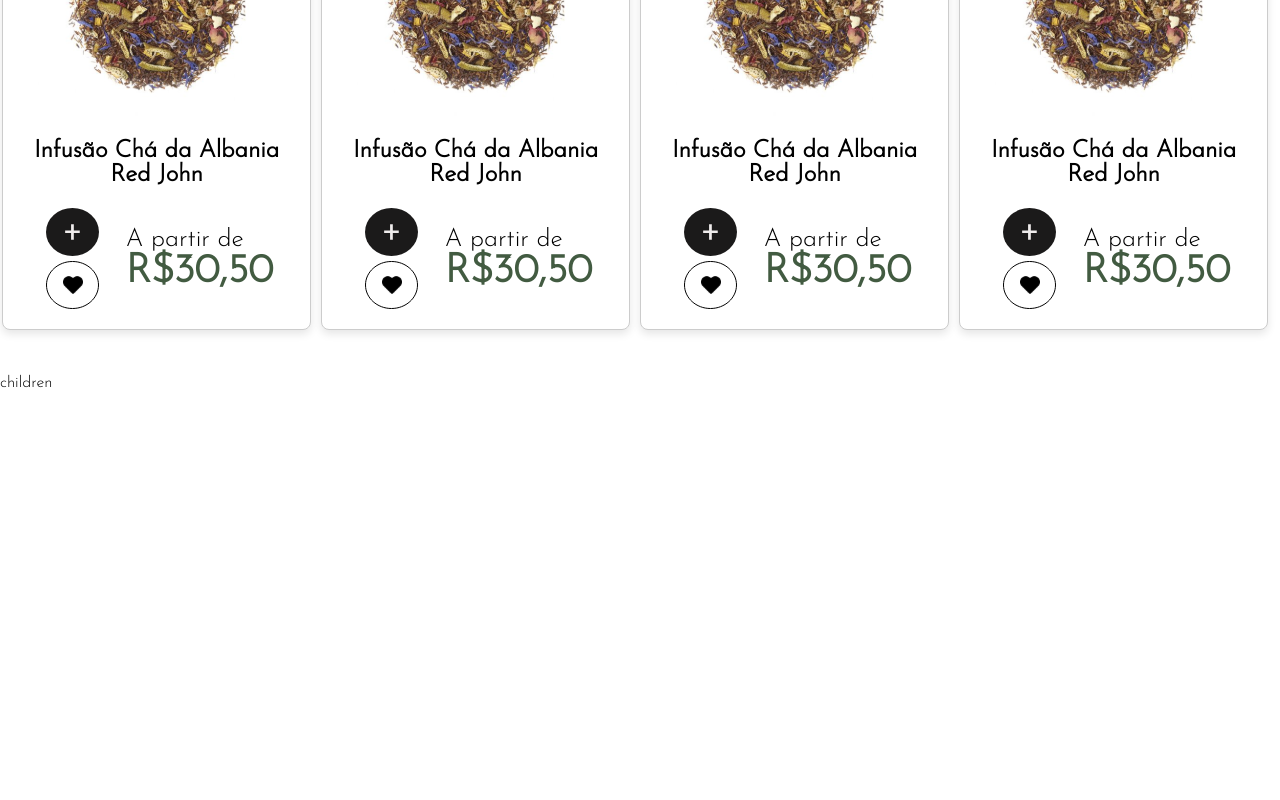
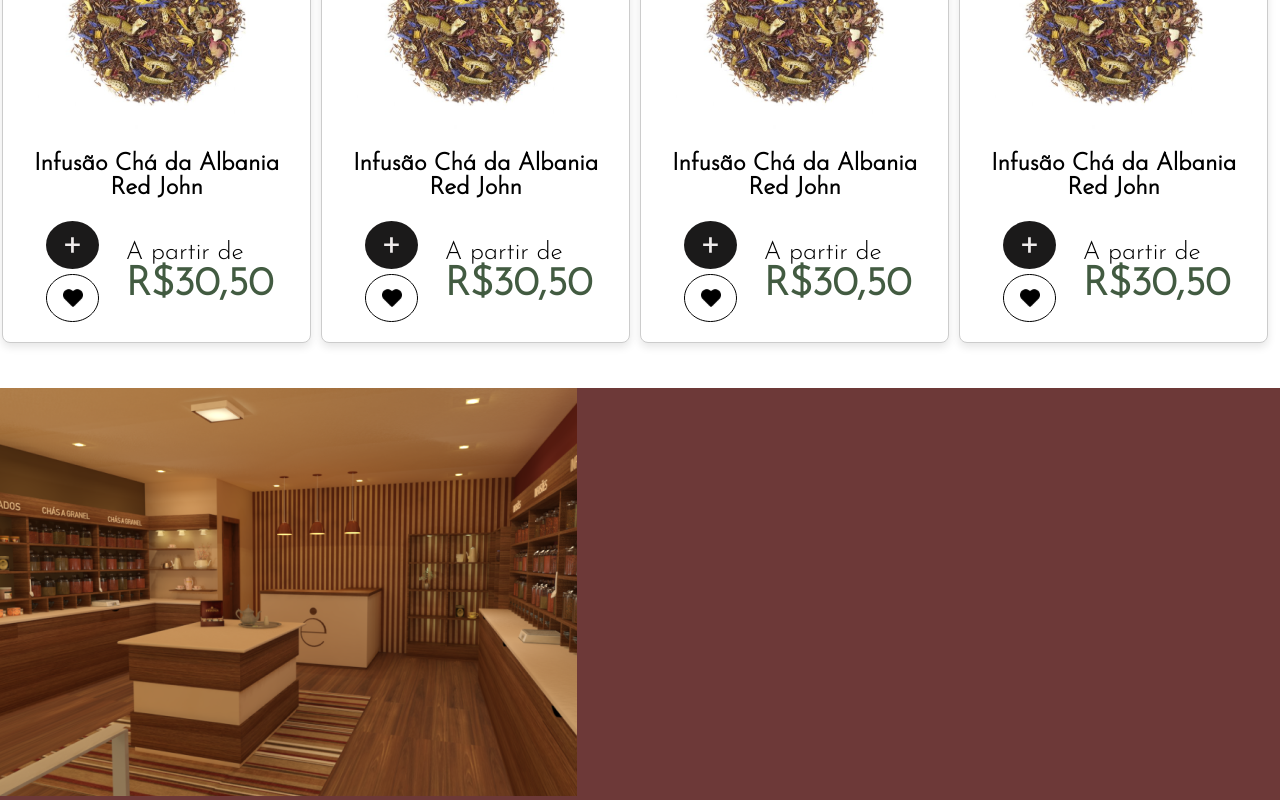
Before and after one commit to tierres/Arome, a React (Vite) app in the folder arome-ds/: page / in a window 1280 px wide. Shown: the part 1460-2260 px from the top of the page. Before the commit the page ends 1851 px from the top, so only its background shows below. Built offline with nearby package versions, Linux system fonts and the light colour scheme.

Commit message:
notebook 13h49

```diff
--- a/arome-ds/src/components/FindNearestStore/FindNearestStore.module.css
+++ b/arome-ds/src/components/FindNearestStore/FindNearestStore.module.css
@@ -0,0 +1,3 @@
+.redContainer {
+    background-color: #6D3938;
+}
--- a/arome-ds/src/components/FindNearestStore/FindNearestStore.tsx
+++ b/arome-ds/src/components/FindNearestStore/FindNearestStore.tsx
@@ -1,11 +1,17 @@
 import classes from './FindNearestStore.module.css';
 import { SectionContainer } from '../shared/SectionContainer/SectionContainer'
+import storeImg from './arome-store.png'
 
 export const FindNearestStore = () => {
     return(
         <div className={classes.redContainer}>
             <SectionContainer>
-                children
+                <div className={classes.text}>
+
+                </div>
+                <div className={classes.storeImage}>
+                    <img src={storeImg} alt="" />
+                </div>
             </SectionContainer>
         </div>
     )
--- a/arome-ds/src/components/HighlightedProducts/HighlightedProducts.module.css
+++ b/arome-ds/src/components/HighlightedProducts/HighlightedProducts.module.css
@@ -13,7 +13,7 @@
 
 .tittle {
     display: flex;
-
+    font-size: larger;
 }
 
 .cards {
```
Also changed, not shown: arome-ds/src/components/FindNearestStore/arome-store.png (added), arome-ds/src/components/SintaOPrazerDoAroma/sinta-text.svg (deleted).
